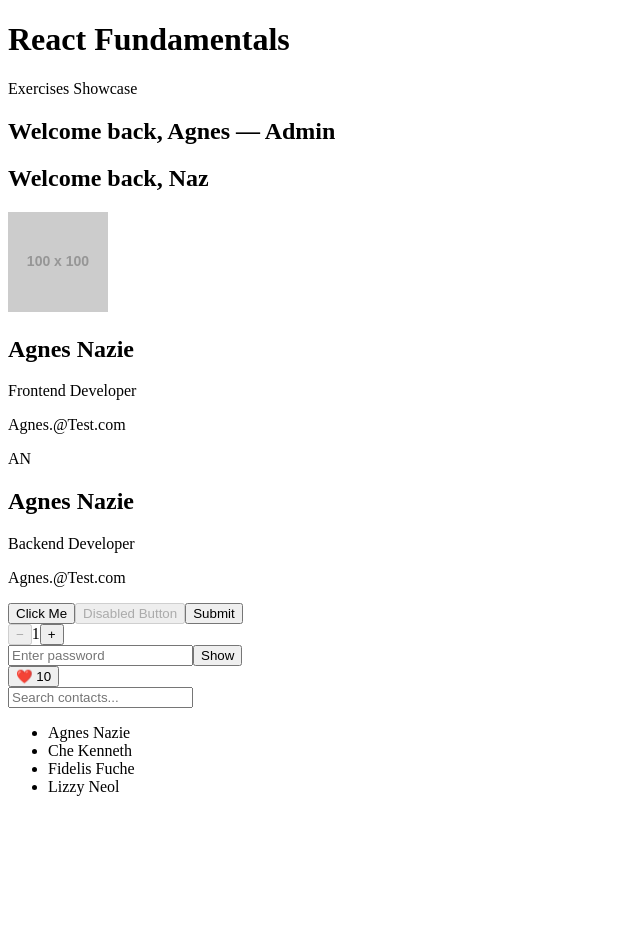
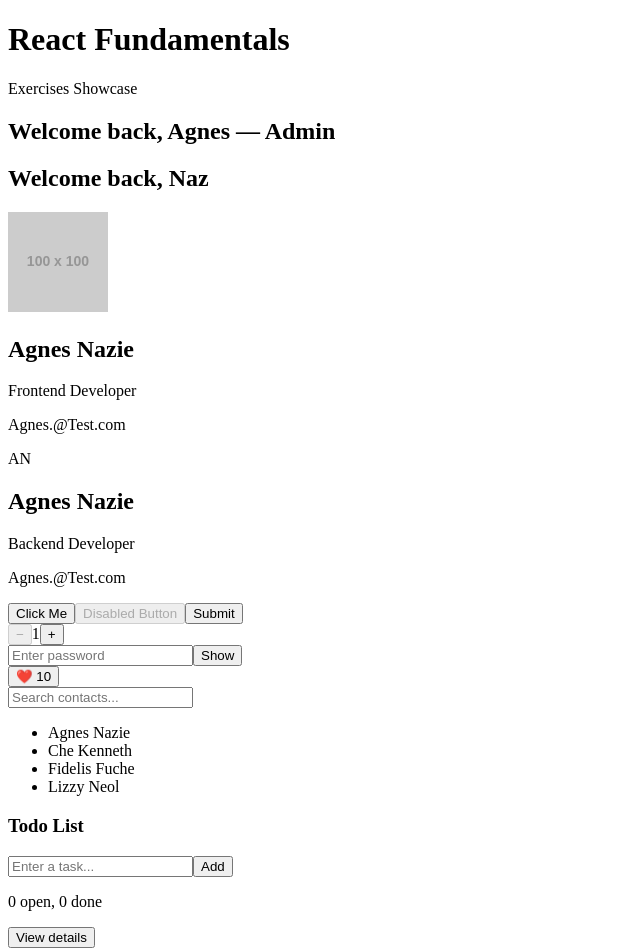
Before and after one commit to AgnesNazie/react-fundamentals-exercises, a React (Vite) app: page / in a window 1280 px wide. Shown: the top 952 px of the page, without its empty margins (0-640 px from the left). Before the commit the page ends 812 px from the top, so only its background shows below. Built offline with nearby package versions, Linux system fonts and the light colour scheme.

Commit message:
added exercise 10

```diff
--- a/src/App.jsx
+++ b/src/App.jsx
@@ -7,6 +7,8 @@
 import PasswordField from "./Components/PasswordField";
 import LikeButton from "./Components/LikeButton";
 import ContactSearch from "./Components/ContactSearch";
+import TodoList from "./Components/TodoList";
+import ProductDetails from "./Components/ProductDetails";
 
 function App() {
   return (
@@ -55,6 +57,12 @@
         ]}
       />
 
+  {/* Exercise 9 */}
+      <TodoList />
+
+
+      {/* Exercise 10 */}
+      <ProductDetails title="Wireless Headphones" price={99.99} />
     </div>
   );
 }
--- /dev/null
+++ b/src/Components/ProductDetails.jsx
@@ -0,0 +1,59 @@
+import React, { useState } from "react";
+import PropTypes from "prop-types";
+
+// ✅ Reusable Modal component
+const Modal = ({ title, price, onClose }) => {
+  return (
+    <div
+      className="fixed inset-0 bg-black bg-opacity-40 flex justify-center items-center"
+      onClick={onClose} // Close when clicking outside
+    >
+      <div
+        className="bg-white p-6 rounded-lg shadow-lg w-80"
+        onClick={(e) => e.stopPropagation()} // Prevent close on inner click
+      >
+        <h2 className="text-xl font-semibold mb-2">{title}</h2>
+        <p className="text-gray-700 mb-4">Price: ${price}</p>
+        <button
+          className="px-4 py-2 bg-red-500 text-white rounded hover:bg-red-600"
+          onClick={onClose}
+        >
+          Close
+        </button>
+      </div>
+    </div>
+  );
+};
+
+Modal.propTypes = {
+  title: PropTypes.string.isRequired,
+  price: PropTypes.number.isRequired,
+  onClose: PropTypes.func.isRequired,
+};
+
+// ✅ ProductDetails Component
+const ProductDetails = ({ title, price }) => {
+  const [open, setOpen] = useState(false);
+
+  return (
+    <div className="p-4 border rounded-md shadow-sm">
+      <button
+        className="px-4 py-2 bg-blue-600 text-white rounded hover:bg-blue-700"
+        onClick={() => setOpen(true)}
+      >
+        View details
+      </button>
+
+      {open && (
+        <Modal title={title} price={price} onClose={() => setOpen(false)} />
+      )}
+    </div>
+  );
+};
+
+ProductDetails.propTypes = {
+  title: PropTypes.string.isRequired,
+  price: PropTypes.number.isRequired,
+};
+
+export default ProductDetails;
--- /dev/null
+++ b/src/Components/TodoList.jsx
@@ -0,0 +1,70 @@
+import React, { useState } from "react";
+
+// ✅ TodoList Component
+const TodoList = () => {
+  const [task, setTask] = useState("");
+  const [tasks, setTasks] = useState([]);
+
+  const addTask = () => {
+    if (!task.trim()) return; // ignore empty
+    setTasks([...tasks, { id: Date.now(), text: task, done: false }]);
+    setTask(""); // clear input
+  };
+
+  const toggleTask = (id) => {
+    setTasks(
+      tasks.map((t) =>
+        t.id === id ? { ...t, done: !t.done } : t
+      )
+    );
+  };
+
+  const openCount = tasks.filter((t) => !t.done).length;
+  const doneCount = tasks.filter((t) => t.done).length;
+
+  return (
+    <div className="p-4 border rounded-lg shadow-sm bg-gray-50">
+      <h3 className="text-lg font-semibold mb-2">Todo List</h3>
+
+      {/* Input */}
+      <div className="flex space-x-2 mb-3">
+        <input
+          type="text"
+          value={task}
+          onChange={(e) => setTask(e.target.value)}
+          placeholder="Enter a task..."
+          className="flex-1 px-3 py-2 border rounded-md"
+        />
+        <button
+          onClick={addTask}
+          className="px-4 py-2 bg-blue-600 text-white rounded-md hover:bg-blue-700"
+        >
+          Add
+        </button>
+      </div>
+
+      {/* Task List */}
+      <ul className="space-y-1">
+        {tasks.map((t) => (
+          <li key={t.id} className="flex items-center space-x-2">
+            <input
+              type="checkbox"
+              checked={t.done}
+              onChange={() => toggleTask(t.id)}
+            />
+            <span className={t.done ? "line-through text-gray-500" : ""}>
+              {t.text}
+            </span>
+          </li>
+        ))}
+      </ul>
+
+      {/* Counts */}
+      <p className="mt-3 text-sm text-gray-600">
+        {openCount} open, {doneCount} done
+      </p>
+    </div>
+  );
+};
+
+export default TodoList;
```
